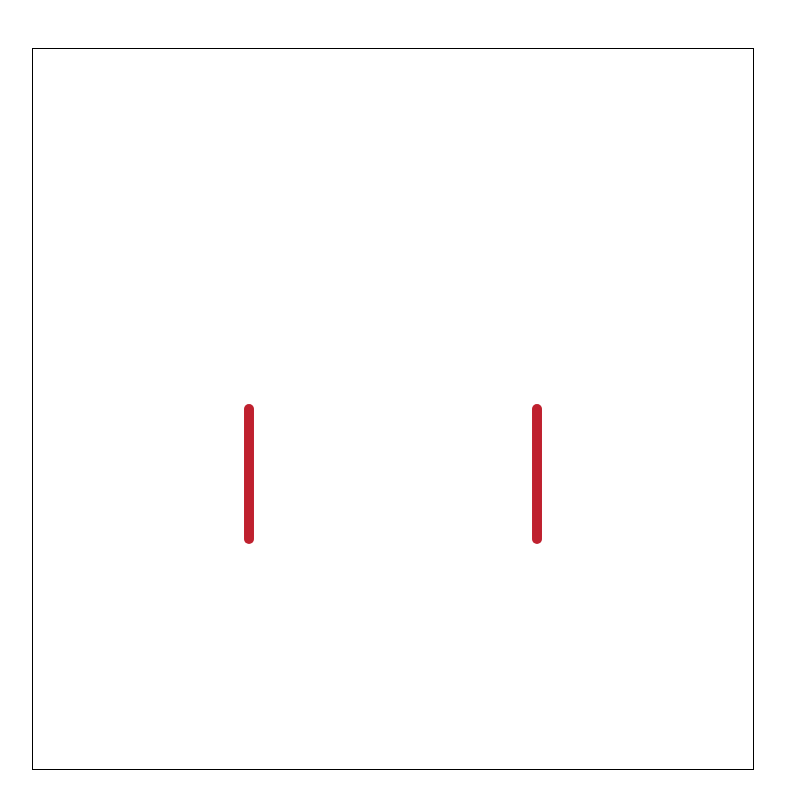
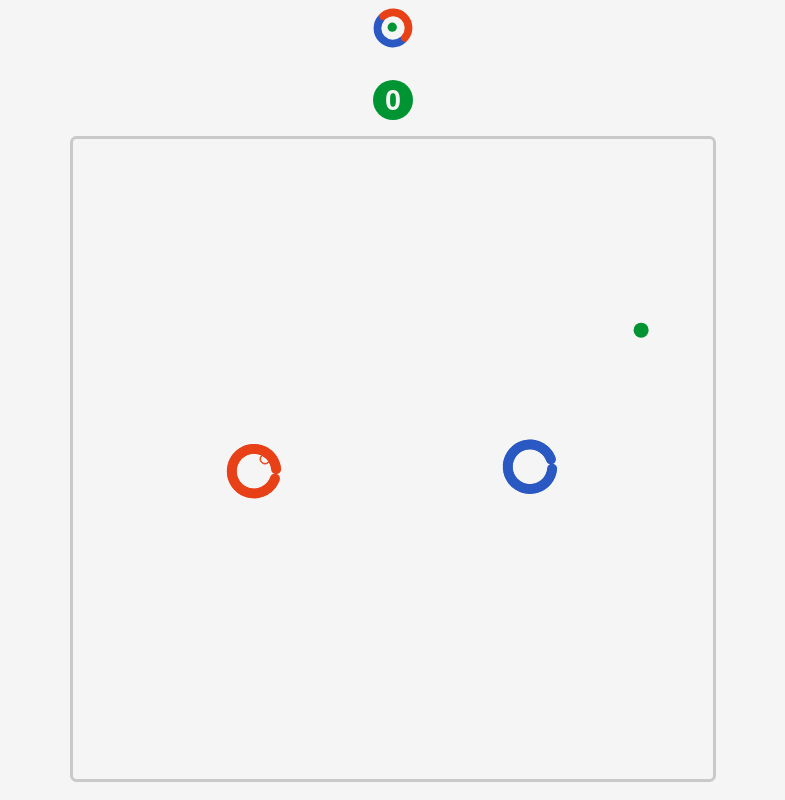
Before and after one commit to Blondie-TheManWithNoName/Snake-2, a plain HTML site: page index.html in a window 1280 px wide. Shown: the whole page, without its empty margins (247-1032 px from the left). Drawn offline with Linux system fonts and the light colour scheme.

Commit message:
2 snakes, move mouse

```diff
--- a/index.html
+++ b/index.html
@@ -3,10 +3,24 @@
 <head>
     <meta charset="UTF-8">
     <meta name="viewport" content="width=device-width, initial-scale=1.0">
-    <title>Snake2</title>
+    <title>SNAKE II</title>
     <link rel="stylesheet" type="text/css" href="style.css">
 </head>
 <body>
+    <svg viewBox="70 70 260 260" id="logo">
+        <circle cx="75%" cy="75%" r="30" stroke-width="0" fill="#009432"/>
+        <path d=" M 264 277 A 100 100 50 0 1 123 136" fill="none" stroke="#2B59C3" stroke-width="50" stroke-linecap="round"/>
+        <path d=" M 136 123 A 100 100 230 0 1 277 264" fill="none" stroke="#e84118" stroke-width="50" stroke-linecap="round"/>
+
+    </svg>
+
+    <!-- <svg id="logo">
+        <path d="M10 50 A40 40 0 0 1 90 50" fill="none" stroke="#2B59C3" stroke-width="17.5"></path>
+        <path d="M10 50 A40 40 0 0 1 90 50" fill="none" stroke="#e84118" stroke-width="17.5"></path>
+    </svg> -->
+    <div class="bar">
+        <div id="score">0</div>
+    </div>
     <canvas id="canvas"></canvas>
 
     <script src="script.js"></script>
--- a/script.js
+++ b/script.js
@@ -1,86 +1,148 @@
 
 const speed = 2;
 const radius = 5;
+var score = 0;
+
+var clickAnimation = 0;
+
 class Ball {
     constructor(pos, id)
     {
         if (id <= 65)
-        this.pos = {x: pos.x, y:pos.y + id*speed};
+            this.pos = {x: pos.x, y:pos.y};
         else
             this.pos = {x: pos.x, y:pos.y};
         this.id = id;
-        // this.add = {x: id*5, y: id*5};
-        this.add = {x: 0, y: 0};
     }
 
-    changeAdd(add)
+    move(add)
     {
-        this.add = add;
+        this.pos.x += add.x;
+        this.pos.y += add.y;
     }
 
-    move()
+    paint(color)
     {
-        this.pos.x += addX;
-        this.pos.y += addY;
-    }
-
-    calculateAdd(x, y)
-    {
-    // Calculate the direction vector
-    let directionX = x - this.posX;
-    let directionY = y - this.posY;
-
-    // Calculate the distance
-    let distance = Math.sqrt(directionX * directionX + directionY * directionY);
-
-    // Normalize the direction vector
-    directionX /= distance;
-    directionY /= distance;
-
-    // Calculate the new position
-    this.addX = directionX * speed;
-    this.addY = directionY * speed;
+        ctx.beginPath();
+            ctx.arc(this.pos.x, this.pos.y, radius, 0, Math.PI * 2);
+            ctx.fillStyle = color;
+        ctx.fill();
     }
 
 }
 
 class Snake {
-    constructor(length, iniPos)
+    constructor(length, iniPos, clicked, color)
     {
         this.snake = [];
+        this.turn = true;
+        this.add = {x: 0, y: 0};
+        this.rotSpeed = 0.09;
+        this.color = color
+        this.reached = false;
+
+        this.clicked = {x: clicked.x, y: clicked.y};
+
+
         for (let i = 0; i < length; ++i)
             this.snake.push(new Ball(iniPos, i));
     }
 
-    move(add)
+
+    calculateMovement()
+    {
+        if (this.turn)
+        {
+
+            // Calculate the direction vector
+            let targetDir = {x: this.clicked.x - this.snake[0].pos.x, y:this.clicked.y - this.snake[0].pos.y};
+        let currentDir = {x: this.snake[0].pos.x - this.snake[1].pos.x,  y:this.snake[0].pos.y - this.snake[1].pos.y};
+
+        // Calculate the distance
+        let distance = Math.sqrt(targetDir.x * targetDir.x + targetDir.y * targetDir.y);
+
+        // Normalize the direction vector
+        targetDir.x /= distance;
+        targetDir.y /= distance;
+
+        // Calculate the angle in radians
+        let targetAngle = Math.atan2(targetDir.y, targetDir.x);
+        let currentAngle = Math.atan2(currentDir.y, currentDir.x);
+
+
+            let deltaAngle = targetAngle - currentAngle;
+            deltaAngle = (deltaAngle + 2 * Math.PI) % (2 * Math.PI);
+
+            if (Math.abs(deltaAngle) > this.rotSpeed) {
+                let sign = (deltaAngle < Math.PI) ? 1 : -1;
+            currentAngle += sign * this.rotSpeed;
+        } else
+        {
+            currentAngle = targetAngle;
+            this.turn = false;
+        }
+
+            // Calculate the new position
+            this.changeAdd(Math.cos(currentAngle) * speed, Math.sin(currentAngle) * speed);
+        }
+    }
+
+    paintClick()
+    {
+        ctx.beginPath();
+        ctx.arc(this.clicked.x, this.clicked.y, radius, 0, Math.PI * 2);
+        ctx.strokeStyle = this.color;
+        ctx.stroke();
+        ctx.beginPath();
+        ctx.strokeStyle = this.color;
+        ctx.arc(this.clicked.x, this.clicked.y, radius - 0.1*clickAnimation, 0, Math.PI * 2);
+        ctx.stroke();
+
+        if (clickAnimation >= 50)
+            clickAnimation = 0;
+        ++clickAnimation;
+    }
+
+    move()
     {
         for (let i=this.snake.length - 1; i > 0 ; --i)
         {
             this.snake[i].pos.x = this.snake[i - 1].pos.x;
             this.snake[i].pos.y = this.snake[i - 1].pos.y;
-            paintBall(this.snake[i]);
+            // (i%2 === 0) ? this.snake[i].paint("#BF212F") :
+            this.snake[i].paint(this.color);
         }
-        this.snake[0].move();
-        paintBall(this.snake[0]);
-        // console.log(this.snake[0].id, this.snake[0].pos.y)
-        // debugger;
-
+        if (!this.reached) this.paintClick();
+        this.snake[0].move(this.add);
+        this.snake[0].paint(this.color);
+        if (Math.abs(Math.abs(this.snake[0].pos.x) - Math.abs(this.clicked.x)) < speed && Math.abs(Math.abs(this.snake[0].pos.y) - Math.abs(this.clicked.y)) < speed) this.reached = true;
     }
 
     eat()
     {
         if (this.collision(apples[0]))
         {
+            document.getElementById("score").textContent = ++score;
             apples.pop();
-            for (let i = 0; i < 10; ++i)
-                this.snake.push(new Ball(this.snake[this.snake.length - 1].pos, this.snake.length - 1));
+            this.addTail(10);
+
+
+            return true;
         }
+
+        return false;
+    }
+
+    addTail(num)
+    {
+        for (let i = 0; i < num; ++i)
+            this.snake.push(new Ball(this.snake[this.snake.length - 1].pos, this.snake.length - 1))
     }
 
     paint()
     {
         for (const ball of this.snake)
-            paintBall(ball);
+            ball.paint("#BF212F");
     }
 
     selfBite()
@@ -102,21 +164,20 @@ class Snake {
 
     collision(pos)
     {
-    return (Math.abs(this.snake[0].pos.x - pos.x) < 8 && Math.abs(this.snake[0].pos.y - pos.y) < 8);
+        const directionX = this.snake[0].pos.x - pos.x;
+        const directionY = this.snake[0].pos.y - pos.y;
+        return ((directionX * directionX + directionY * directionY) < (radius*radius*4))
+    }
+
+    changeAdd(x, y)
+    {
+        this.add.x = x;
+        this.add.y = y;
     }
 
 }
 
-function paintBall (ball)
-{
-    ctx.beginPath();
-    ctx.arc(ball.pos.x, ball.pos.y, radius, 0, Math.PI * 2);
-    ctx.fillStyle = "#BF212F";
-    ctx.fill();
-
-}
-
-const size = window.innerHeight*0.9;
+const size = window.innerHeight*0.8;
 
 var c = document.getElementById("canvas");
 
@@ -133,119 +194,125 @@ const offsetY = cRect.top;
 var posX = size*0.3;
 var posY = size*0.5;
 
-var snake = new Snake(length, {x: posX, y: posY});
+var snake = new Snake(length, {x: posX - 10, y: posY - 10}, {x: posX, y: posY}, "#E84118");
 var posX = size*0.7;
-var snakeBlue = new Snake(length, {x: posX, y: posY});
+var snakeBlue = new Snake(length, {x: posX + 10, y: posY + 30}, {x: posX, y: posY - 10}, "#2B59C3");
 
-
-// ctx.beginPath();
-// ctx.arc(posX, posY, 5, 0, Math.PI * 2, true); // Outer circle
-
-// ctx.fill();
-
-snake.paint();
-snakeBlue.paint();
 
 var addX = 0;
 var addY = 0;
 var start = true;
 
+if (start)
+{
+    for (const ball of snake.snake)
+    {
+        snake.move();
+        snake.calculateMovement();
 
-var lastClickedXRed;
-var lastClickedYRed;
+        snakeBlue.move();
+        snakeBlue.calculateMovement();
+    }
+    requestAnimationFrame(draw);
 
-var lastClickedXBlue;
-var lastClickedYBlue;
+}
+var mouseDown = false;
+var rightDown = false;
+
+c.onmousedown = function (e) {
+
+    console.log("mousedown");
+    if (e.button === 0)
+        mouseDown = true;
+    else if (e.button === 2)
+        rightDown = true;
+};
+
+c.onmouseup = function (e) {
+
+    if (e.button === 0)
+        mouseDown = false;
+    else if (e.button === 2)
+        rightDown = false;
+    console.log("mouseup");
+}
+
+c.onmousemove = function(e) {
+
+    if (mouseDown)
+    {
+        snake.clicked.x = Math.round(e.clientX - offsetX);
+        snake.clicked.y = Math.round(e.clientY - offsetY);
+
+        snake.calculateMovement();
+        start = false;
+        snake.turn = true;
+        snake.reached = false;
+    }
+    else if (rightDown)
+    {
+        snakeBlue.clicked.x = Math.round(e.clientX - offsetX);
+        snakeBlue.clicked.y = Math.round(e.clientY - offsetY);
+        snakeBlue.calculateMovement();
+        console.log(snakeBlue.clicked.x, snakeBlue.clicked.y);
+
+        start = false;
+        snakeBlue.turn = true;
+        snakeBlue.reached = false;
+    }
+}
 
 c.addEventListener('contextmenu', (e) => {
 
 
     e.preventDefault();
-    lastClickedXBlue = Math.round(e.clientX - offsetX);
-    lastClickedYBlue = Math.round(e.clientY - offsetY);
+    snakeBlue.clicked.x = Math.round(e.clientX - offsetX);
+    snakeBlue.clicked.y = Math.round(e.clientY - offsetY);
+    snakeBlue.calculateMovement();
+    console.log(snakeBlue.clicked.x, snakeBlue.clicked.y);
+    start = false;
+    snakeBlue.turn = true;
+    snakeBlue.reached = false;
 });
 c.addEventListener("click", (e) => {
 
-    console.log("")
-    console.log("")
-    console.log("")
-    console.log("")
-    console.log("")
-    lastClickedXRed = Math.round(e.clientX - offsetX);
-    lastClickedYRed = Math.round(e.clientY - offsetY);
-    calculateAdd();
-    if (start) requestAnimationFrame(draw);
-    // else debugger;
+    if (!space)
+    {
+
+        snake.clicked.x = Math.round(e.clientX - offsetX);
+        snake.clicked.y = Math.round(e.clientY - offsetY);
+
+        snake.calculateMovement();
         start = false;
+        snake.turn = true;
+        snake.reached = false;
+    }
+    else
+    {
+
+        snakeBlue.clicked.x = Math.round(e.clientX - offsetX);
+        snakeBlue.clicked.y = Math.round(e.clientY - offsetY);
+        snakeBlue.calculateMovement();
+        console.log(snakeBlue.clicked.x, snakeBlue.clicked.y);
+
+        start = false;
+        snakeBlue.turn = true;
+        snakeBlue.reached = false;
+    }
+
 
 
 });
+var space = false;
 
-var targetAngleRadians;
-var currentAngleRadians;
-var angleDelta;
-
-
-function calculateAdd()
-{
-    // Calculate the direction vector
-    let directionX = lastClickedXRed - snake.snake[0].pos.x;
-    let directionY = lastClickedYRed - snake.snake[0].pos.y;
-    endPos = {x: snake.snake[0].pos.x, y:snake.snake[0].pos.y};
-
-    let directionXB = snake.snake[0].pos.x - snake.snake[1].pos.x;
-    let directionYB = snake.snake[0].pos.y - snake.snake[1].pos.y;
-
-    // Calculate the distance
-    let distance = Math.sqrt(directionX * directionX + directionY * directionY);
-
-    // Normalize the direction vector
-    directionX /= distance;
-    directionY /= distance;
-    // Calculate the angle in radians
-    targetAngleRadians = Math.atan2(directionY, directionX);
-    currentAngleRadians = Math.atan2(directionYB, directionXB);
-
-    // Smoothly interpolate between the current angle and the target angle
-
-    angleDelta = targetAngleRadians - currentAngleRadians;
-    angleDelta = (angleDelta + 2 * Math.PI) % (2 * Math.PI);
-
-    // debugger;
-    rotation();
-
+document.body.onkeydown = function(e) {
+    if (e.key == " " ||
+        e.code == "Space" ||
+        e.keyCode == 32
+    ) {
+        if (!space) space = true;
+    //   debugger;
     }
-
-let tolerance = 0.09;
-
-function rotation()
-{
-
-    let rotationSpeed = 0.09;
-    if (Math.abs(angleDelta) > rotationSpeed) {
-        let sign = (angleDelta < Math.PI) ? 1 : -1;
-        currentAngleRadians += sign * rotationSpeed;
-
-        if (Math.abs(currentAngleRadians - targetAngleRadians) <= tolerance)
-        {
-            currentAngleRadians = targetAngleRadians;
-        }
-
-
-    } else {
-        currentAngleRadians = targetAngleRadians;
-    }
-
-
-    // Calculate the new position
-
-    // if ( Math.cos(currentAngleRadians) <= directionX)
-    // console.log("current", currentAngleRadians);
-
-        addY = Math.sin(currentAngleRadians) * speed;
-        addX = Math.cos(currentAngleRadians) * speed;
-
-    // if ( Math.sin(currentAngleRadians) <= directionY)
   }
 
   document.body.onkeyup = function(e) {
@@ -253,22 +320,34 @@ document.body.onkeyup = function(e) {
         e.code == "Space" ||
         e.keyCode == 32
     ) {
-      debugger;
+        if (space) space = false;
+    //   debugger;
     }
   }
 
 var timer = 0;
-var fps = 60;
+var fps = 75;
 function draw(){
     ctx.clearRect(0, 0, canvas.width, canvas.height);
 
     generateApple();
-    snake.move({x: addX, y: addY});
-    snake.eat();
+    snake.move();
+    if (snake.eat())
+        snakeBlue.addTail(5);
+
+
+
+    snakeBlue.move();
+    if (apples.length > 0)
+        snakeBlue.eat();
     // ++timer;
     // posX += addX;
     // posY += addY;
-    if (xOut(snake.snake[0].pos.x) || yOut(snake.snake[0].pos.y) || snake.selfBite())
+
+
+    if (xOut(snake.snake[0].pos.x) || yOut(snake.snake[0].pos.y) || snake.selfBite() ||
+    xOut(snakeBlue.snake[0].pos.x) || yOut(snakeBlue.snake[0].pos.y) || snakeBlue.selfBite() ||
+    biteOther(snake, snakeBlue) || biteOther(snakeBlue, snake))
     {
         console.log("LOST");
     }
@@ -278,10 +357,8 @@ function draw(){
             requestAnimationFrame(draw);
             // rotation();
             // console.log("if", targetAngleRadians);
-            if (currentAngleRadians != targetAngleRadians)
-            {
-                calculateAdd();
-            }
+                snake.calculateMovement();
+                snakeBlue.calculateMovement();
             // ... Code for Drawing the Frame ...
 
         }, 1000 / fps);
@@ -302,6 +379,19 @@ function yOut(y)
 
 
 
+function biteOther(snake1, snake2)
+{
+    // Check if the head collides with any part of the snake's body
+    for (let i = 0; i < snake2.snake.length; i++) {
+        const bodyPart = snake2.snake[i];
+        if (snake1.collision(bodyPart.pos))
+            return true;
+    }
+
+    // No self-bite detected
+    return false;
+}
+
 
 
 var apples = []
@@ -309,12 +399,12 @@ function generateApple()
 {
     if (apples.length <= 0)
     {
-
-        apples.push({x: Math.random() * (cRect.right - cRect.left - offsetX * 2) + (cRect.left + offsetX),
-            y: Math.random() * (cRect.bottom - cRect.top - offsetY * 2) + (cRect.top + offsetY)});
+        let min = 50;
+        let max = size - 50;
+        apples.push({x: Math.random() * (max - min + 1) + min, y: Math.random() * (max - min + 1) + min});
     }
     ctx.beginPath();
     ctx.arc(apples[0].x, apples[0].y, radius*1.5, 0, Math.PI * 2);
-    ctx.fillStyle = "#27B376";
+    ctx.fillStyle = "#009432";
     ctx.fill();
 }
--- a/style.css
+++ b/style.css
@@ -1,16 +1,50 @@
 body{
+    font-family: 'Montserrat', sans-serif;
     display: flex;
-    justify-content: center
+    flex-direction: column;
+    justify-content: center;
+    align-items: center;
+    background-color: #f5f5f5;
+}
+
+#logo
+{
+    width: 5vh;
+    height: auto;
+    /* rotate: 90deg; */
+    animation: rotateAnim 2.5s infinite linear;
+}
+
+@keyframes rotateAnim {
+    from {rotate: 0deg;}
+    to {rotate: 360deg}
+}
+
+#score{
+    font-weight: bolder;
+    font-size: 0.9em;
+    color: #f5f5f5;
+    background-color: #009432;
+    height: 5vh;
+    width: 5vh;
+    border-radius: 50%;
+    text-align: center;
+    vertical-align: middle;
+    line-height: 5vh;
+}
+
+.bar {
+    margin-top: 4vh;
+    font-size: 2em;
+}
+
+#canvas {
+    width: 80vh;
+    height: 80vh;
+    border: 0.2em  solid #c9c9c9;
+    /* height: 100%; */
+    margin-top: 2vh;
+    border-radius: 1%;
 
 
 }
-
-#canvas {
-    /* width: 90vh;
-    height: 90vh; */
-    border: 1px solid black;
-    /* height: 100%; */
-    margin-top: 5vh;
-
-
-}
```
Lines whose indentation alone changed are shown as unchanged.
